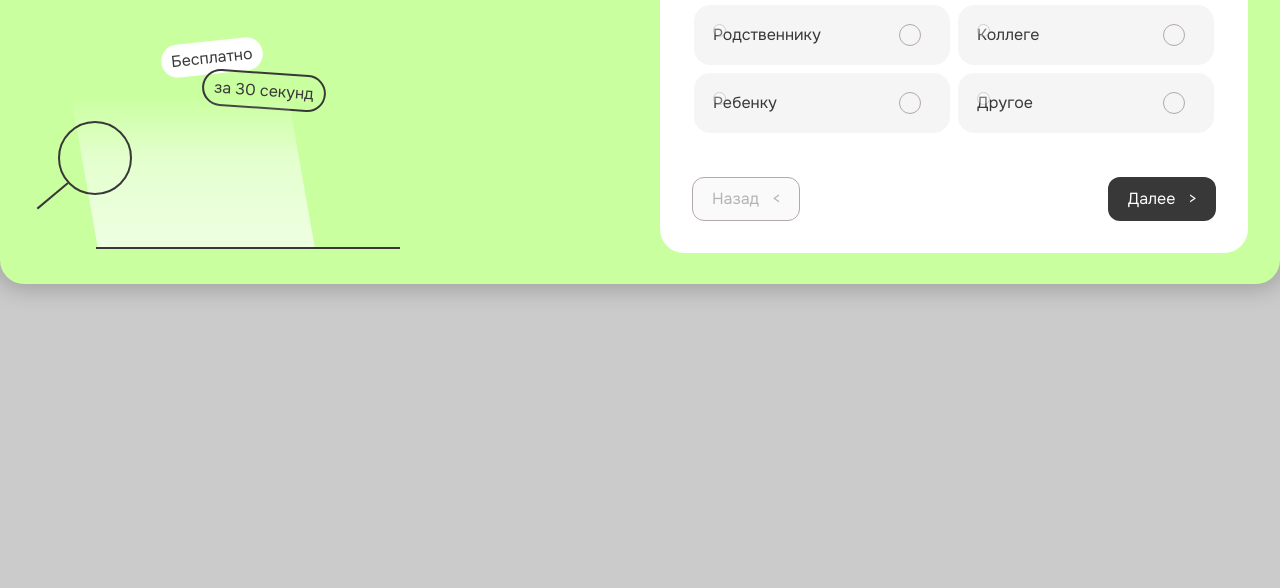
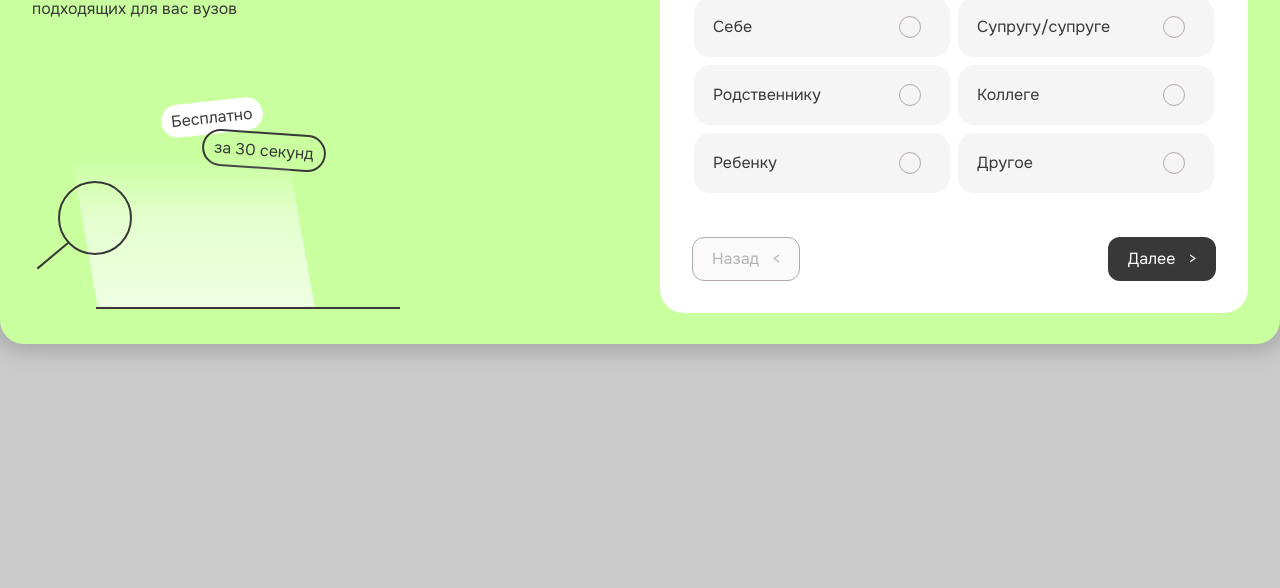
Before and after one commit to inna1305/quiz, a website built with webpack: page src/index.html in a window 1280 px wide. Shown: the part 212-800 px from the top of the page. Built offline with nearby package versions, Linux system fonts and the light colour scheme.

Commit message:
fix: main block margin, inputs opacity

```diff
--- a/src/components/form/_form.scss
+++ b/src/components/form/_form.scss
@@ -51,7 +51,7 @@
 
   &__input {
     position: absolute;
-    opacity: 0.3;
+    opacity: 0;
     pointer-events: none;
   }
 
--- a/src/pages/main/_mainPage.scss
+++ b/src/pages/main/_mainPage.scss
@@ -7,7 +7,7 @@
   -moz-box-shadow: 0px 0px 23px 5px rgba(0,0,0,0.22);
   box-shadow: 0px 0px 23px 5px rgba(0,0,0,0.22);
   padding: 32px;
-  margin: 40px auto 0;
+  margin: 100px auto 0;
   display: grid;
   grid-template-columns: 1fr 1fr;
   gap: 40px;
```
